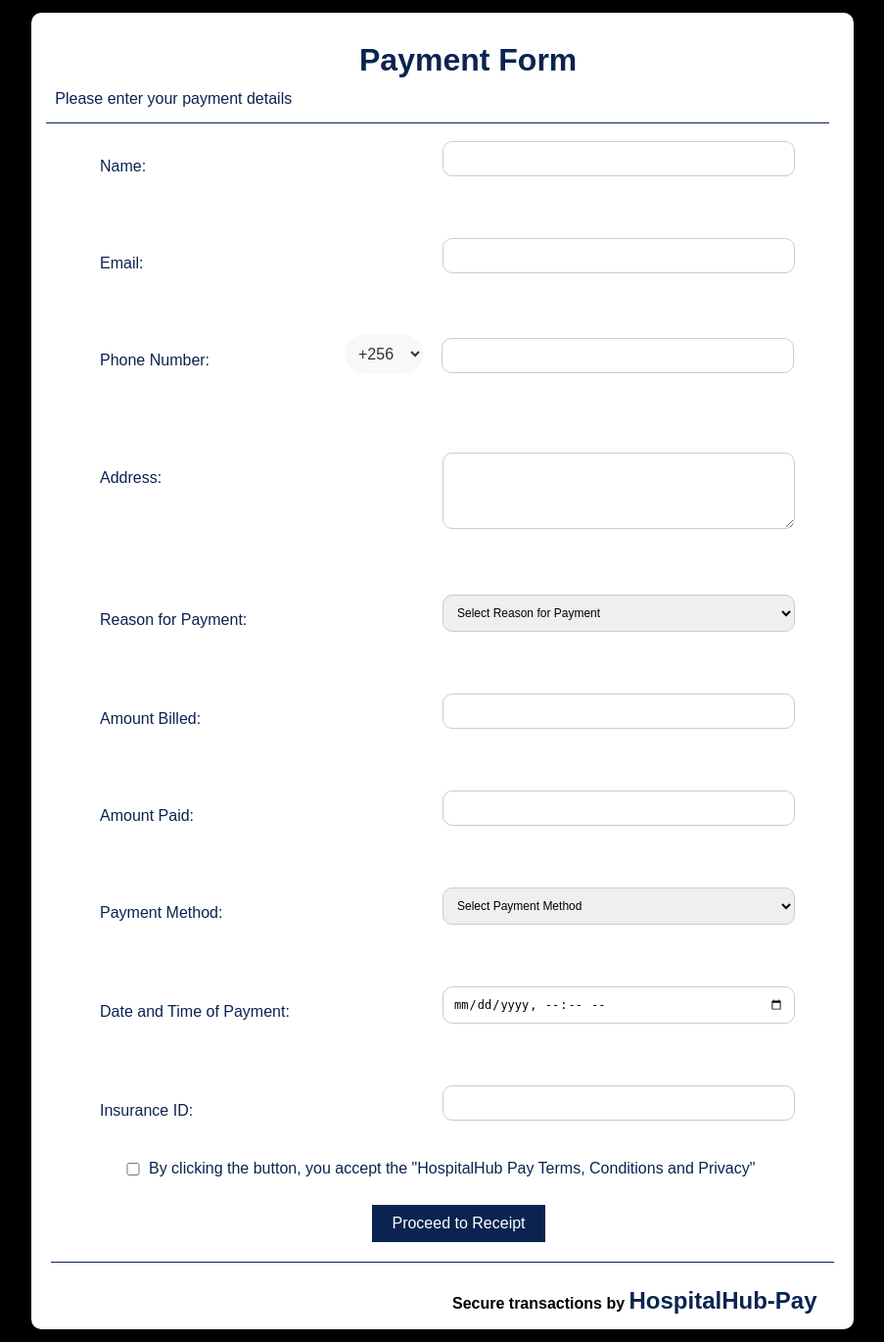
After one commit to Dharren09/THE_HOSPITAL_HUB_v1, a Flask app: template static/templates/payment_form.html in a window 1280 px wide. The commit adds this page. Shown: the whole page at 98% size, without its empty margins (188-1091 px from the left). Run offline with Flask 3, Linux system fonts and the light colour scheme; the template is opened without the code that fills it, so the values that code supplies are empty.

Commit message:
adding to my Frontend Warehouse

```diff
--- /dev/null
+++ b/static/styles/payment_form.css
@@ -0,0 +1,173 @@
+/* Body styles */
+body {
+    margin: 0;
+    padding: 0;
+    font-family: Arial, sans-serif;
+  }
+
+  /* Header styles */
+  header {
+    background-color: white;
+    color: #0a2351;
+    padding: 30px;
+    display: flex;
+    align-items: center;
+    transform: translate(-5px, -5px);
+    border-bottom: 1px solid #0a2351;
+  }
+
+  p {
+    margin: 0;
+    transform: translate(-243px, 25px)
+  }
+
+  header h1 {
+    margin: 0;
+    align-items: center;
+    transform: translate(290px, -15px)
+  }
+
+  /* Form styles */
+  form {
+    margin: auto;
+    width: 80%;
+    max-width: 800px;
+    padding: 20px;
+    height: 80%;
+    background-color: white;
+    border-radius: 10px;
+    margin-top: 1%;
+    margin-bottom: 1%;
+  }
+
+  form label {
+    display: block;
+    margin-bottom: 10px;
+    margin-top: 15px;
+    color: #0a2351;
+    transform: translate(50px, 15px);
+  }
+
+  form input,
+  form select,
+  form textarea {
+    border: 1px solid #ccc;
+    padding: 10px;
+    font-size: 12px;
+    width: 45%;
+    box-sizing: border-box;
+    margin-bottom: 20px;
+    border-radius: 10px;
+    transform: translate(400px, -30px);
+  }
+
+  #phone {
+    border: 1px solid #ccc;
+    padding: 10px;
+    font-size: 12px;
+    width: 45%;
+    box-sizing: border-box;
+    margin-bottom: 20px;
+    border-radius: 10px;
+    transform: translate(315px, -30px);
+  }
+
+  #country-code {
+    width: 80px;
+    padding: 10px;
+    font-size: 16px;
+    border: none;
+    border-radius: 25px;
+    background-color: #f8f8f8;
+    color: #333;
+    transform: translate(300px, -30px);
+  }
+
+  #country-code option {
+    font-size: 16px;
+    color: #333;
+  }
+
+  #terms-and-conditions {
+    transform: translate(-100px, -68px);
+    margin-right: 10px;
+  }
+
+  form input[type="checkbox"] {
+    display: inline-block;
+    margin-right: 10px;
+    vertical-align: middle;
+  }
+
+  /* Button styles */
+  form button[type="submit"],
+  form button[type="button"] {
+    background-color: #0a2351;
+    color: #fff;
+    border: none;
+    padding: 10px 20px;
+    font-size: 16px;
+    cursor: pointer;
+    margin-right: 10px;
+    transform: translate(-50px, -20px);
+  }
+
+  .accept-terms-label {
+    font-size: 16px;
+    color: #0a2351;
+    margin-top: 10px;
+    transform: translate(100px, -20px);
+  }
+
+  form button[type="submit"]:hover,
+  form button[type="button"]:hover {
+    background-color: #005580;
+  }
+
+  /* Footer styles */
+  footer {
+    background-color: white;
+    padding: 10px 0;
+    display: flex;
+    align-items: center;
+    border-top: 1px solid #0a2351;
+  }
+
+  footer img {
+    width: 0px;
+    margin-right: 20px;
+    transform: translate(5px, 18px);
+  }
+
+  footer p {
+    margin: 0;
+    color: black;
+    font-weight: bold;
+    transform: translate(390px, 15px);
+  }
+
+  html {
+    background-color: black;
+  }
+
+  body {
+    margin: 0;
+    padding: 0;
+    font-family: Arial, sans-serif;
+    color: #fff;
+    overflow-y: scroll;
+  }
+
+  ::-webkit-scrollbar {
+    width: 10px;
+  }
+
+  ::-webkit-scrollbar-track {
+    background: #222;
+  }
+
+  ::-webkit-scrollbar-thumb {
+    background-color: #444;
+    border-radius: 20px;
+    border: 3px solid #222;
+  }
--- /dev/null
+++ b/static/templates/payment_form.html
@@ -0,0 +1,81 @@
+<!DOCTYPE html>
+<html>
+<head>
+    <meta charset="UTF-8">
+    <meta name="viewport" content="width=device-width, initial-scale=1.0">
+    <link rel="stylesheet" href="../styles/payment_form.css">
+	<title>Payment Form</title>
+</head>
+<body>
+	<form>
+        <header>
+            <h1>Payment Form</h1>
+            <p>Please enter your payment details</p>
+        </header>
+		<label for="name">Name:</label>
+		<input type="text" id="name" name="name" required><br>
+
+		<label for="last-name">Email:</label>
+		<input type="text" id="email" name="email" required><br>
+
+		<label for="phone">Phone Number:</label>
+		<div class="phone-number">
+			<select id="country-code" name="country-code" required>
+				<option value="">+256</option>
+                <option value="+256">+256 (Uganda)</option>
+                <option value="+254">+254 (Kenya)</option>
+                <option value="+1">+1 (United States)</option>
+				<option value="+44">+44 (United Kingdom)</option>
+				<option value="+234">+234 (Nigeria)</option>
+			</select>
+			<input type="tel" id="phone" name="phone" required>
+		</div><br>
+
+		<label for="address">Address:</label>
+		<textarea id="address" name="address" rows="4" cols="30" required></textarea><br>
+
+		<label for="reason">Reason for Payment:</label>
+		<select id="reason" name="reason" required>
+			<option value="">Select Reason for Payment</option>
+			<option value="Consultation Fee">Consultation Fee</option>
+			<option value="Medication">Medication</option>
+			<option value="Lab Tests">Lab Tests</option>
+			<option value="Medical Procedure">Medical Procedure</option>
+			<option value="Other">Other</option>
+		</select><br>
+
+		<label for="amount-billed">Amount Billed:</label>
+		<input type="number" id="amount-billed" name="amount-billed" min="0" step="0.01" required><br>
+
+		<label for="amount-paid">Amount Paid:</label>
+		<input type="number" id="amount-paid" name="amount-paid" min="0" step="0.01" required><br>
+
+		<label for="payment-method">Payment Method:</label>
+		<select id="payment-method" name="payment-method" required>
+			<option value="">Select Payment Method</option>
+			<option value="MTN Momo">MTN Momo</option>
+			<option value="Airtel Pay">Airtel Pay</option>
+			<option value="Visa">Visa</option>
+			<option value="Cash">Cash</option>
+			<option value="Cheque">Cheque</option>
+			<option value="HospitalHub Pay">HospitalHub Pay</option>
+		</select><br>
+
+		<label for="date">Date and Time of Payment:</label>
+		<input type="datetime-local" id="date" name="date" required><br>
+
+		<label for="insurance-id">Insurance ID:</label>
+		<input type="text" id="insurance-id" name="insurance-id"><br>
+
+		<label for="terms" class="accept-terms-label">By clicking the button, you accept the "HospitalHub Pay Terms, Conditions and Privacy"</label><br>
+			<input type="checkbox" id="terms-and-conditions" name="terms-and-conditions" required>
+		</label>
+
+		<button type="submit" id="<button type="submit">Proceed to Receipt</button>
+        <footer>
+            <img src="../images/THE HOSPITAL HUB LOGO.png" alt="Company Logo">
+            <p>Secure transactions by <span style="color: #0a2351; font-weight: bold; font-size: 1.5em;">HospitalHub-Pay</span></p>
+          </footer>
+      </form>
+    </body>
+  </html>
```
Also changed, not shown: static/styles/login_page.css (+8 -6 lines).
